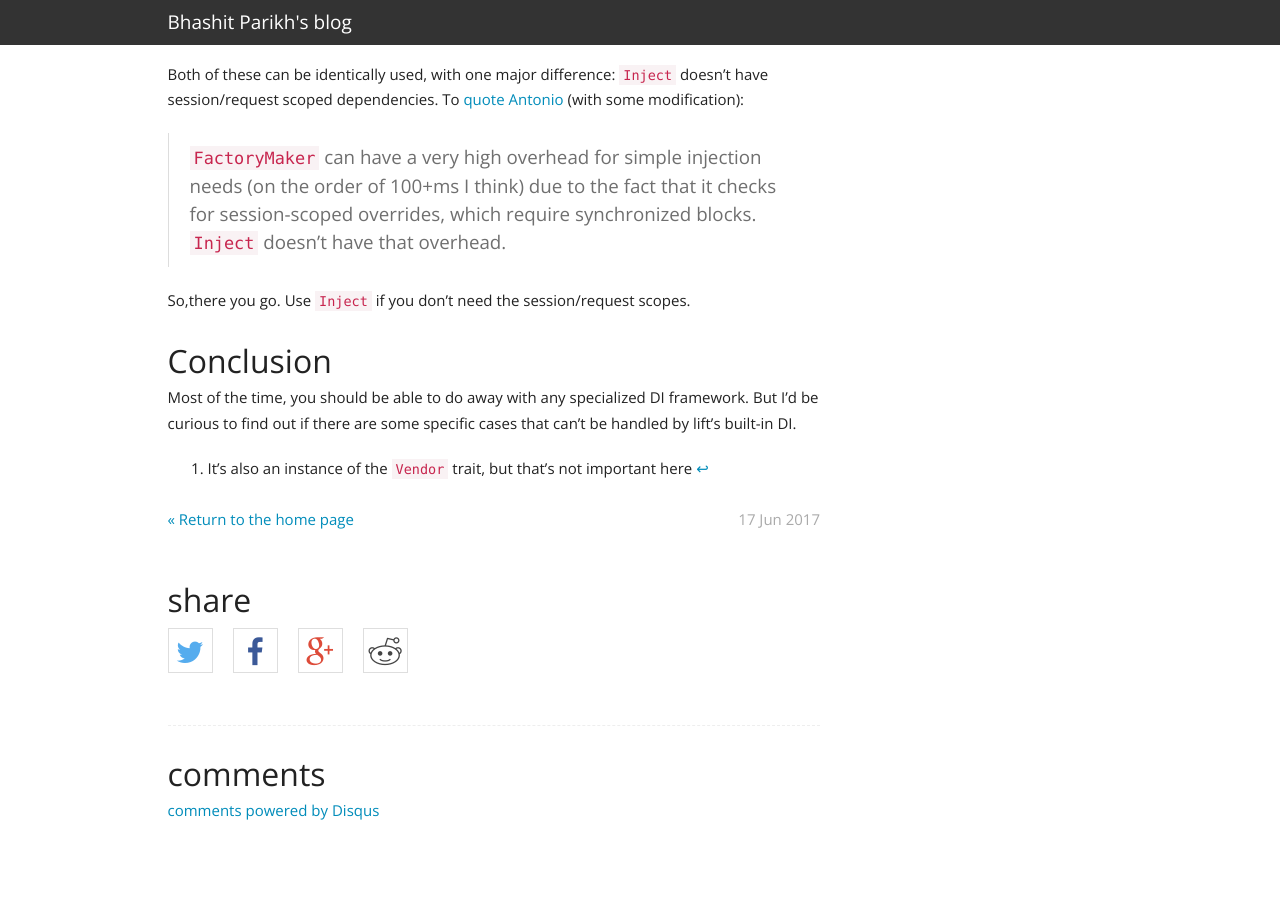
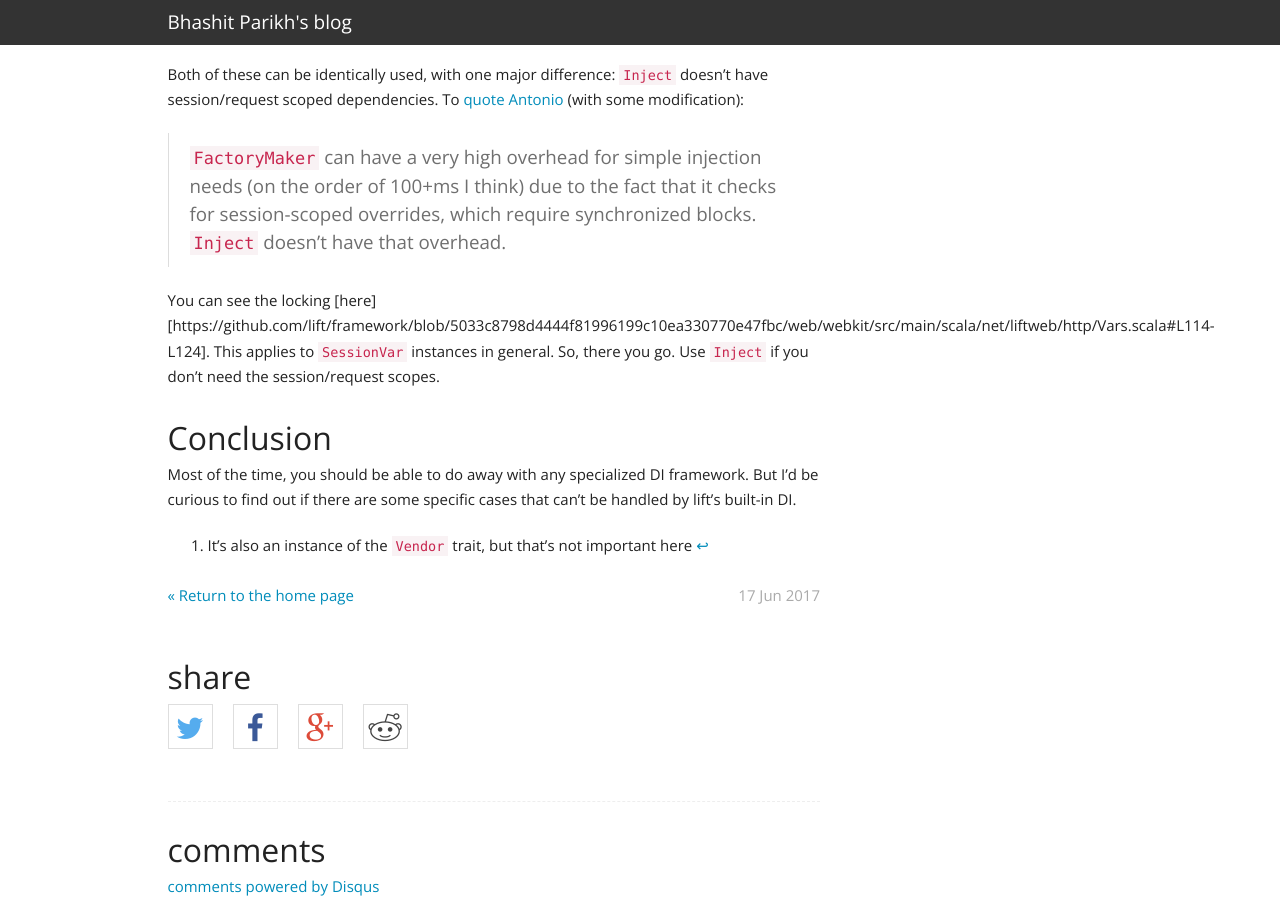
Before and after one commit to Bhashit/bhashit.github.io, a Jekyll site: the page built from _posts/2017-06-17-dependency-injection-liftweb-scala.markdown, in a window 1280 px wide and 900 px high, scrolled down 6075 px. Built offline with Jekyll 4.4.1, drawn with Linux system fonts in a browser that asks for light colours; emoji names are drawn with the system emoji font; comment, search, counter and statistics services are not loaded; before the commit the page ends 6898 px from its top, so only the background shows below that.

Commit message:
small change

```diff
--- a/_posts/2017-06-17-dependency-injection-liftweb-scala.markdown
+++ b/_posts/2017-06-17-dependency-injection-liftweb-scala.markdown
@@ -336,7 +336,12 @@
 > checks for session-scoped overrides, which require synchronized
 > blocks. `Inject` doesn't have that overhead.
 
-So,there you go. Use `Inject` if you don't need the session/request scopes.
+You can see the
+locking
+[here][https://github.com/lift/framework/blob/5033c8798d4444f81996199c10ea330770e47fbc/web/webkit/src/main/scala/net/liftweb/http/Vars.scala#L114-L124]. This
+applies to `SessionVar` instances in general. So, there you go. Use
+`Inject` if you don't need the session/request scopes.
+
 
 ## Conclusion
 
```
